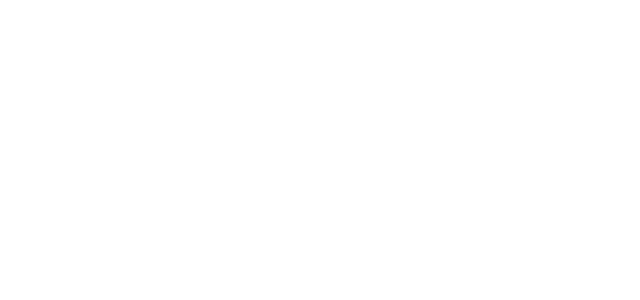
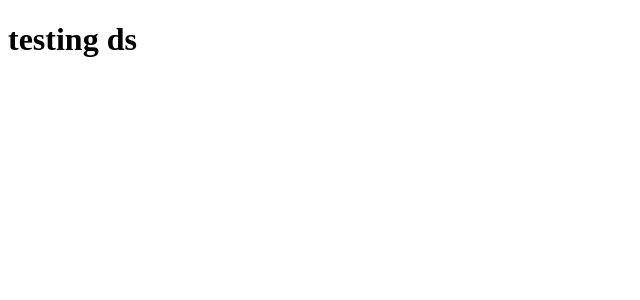
Before and after one commit to Koleckoo/hackhaton_4_music, a React (Vite) app: page / in a window 1280 px wide. Shown: the top 300 px of the page, without its empty margins (0-640 px from the left). Built offline with nearby package versions, Linux system fonts and the light colour scheme.

Commit message:
ds-store included into gitignore plus simple change

```diff
--- a/src/App.jsx
+++ b/src/App.jsx
@@ -5,7 +5,11 @@
 function App() {
   const [count, setCount] = useState(0);
 
-  return <div className="App"></div>;
+  return (
+    <div className="App">
+      <h1>testing ds</h1>
+    </div>
+  );
 }
 
 export default App;
```
Also changed, not shown: 1 other file (tests, documents, lock files or other folders).
